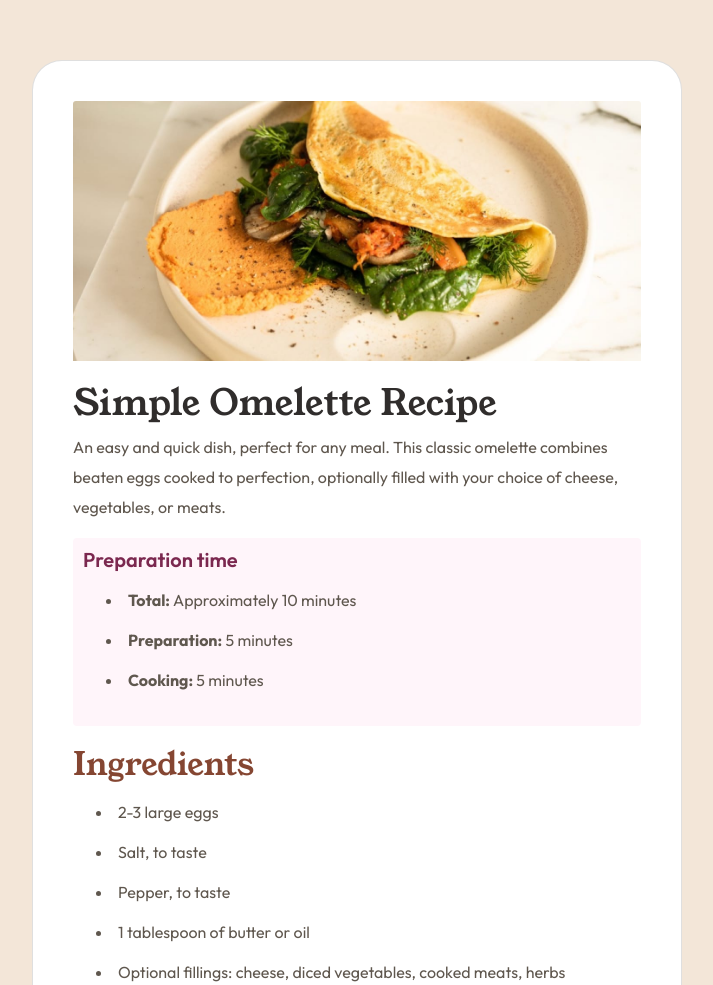
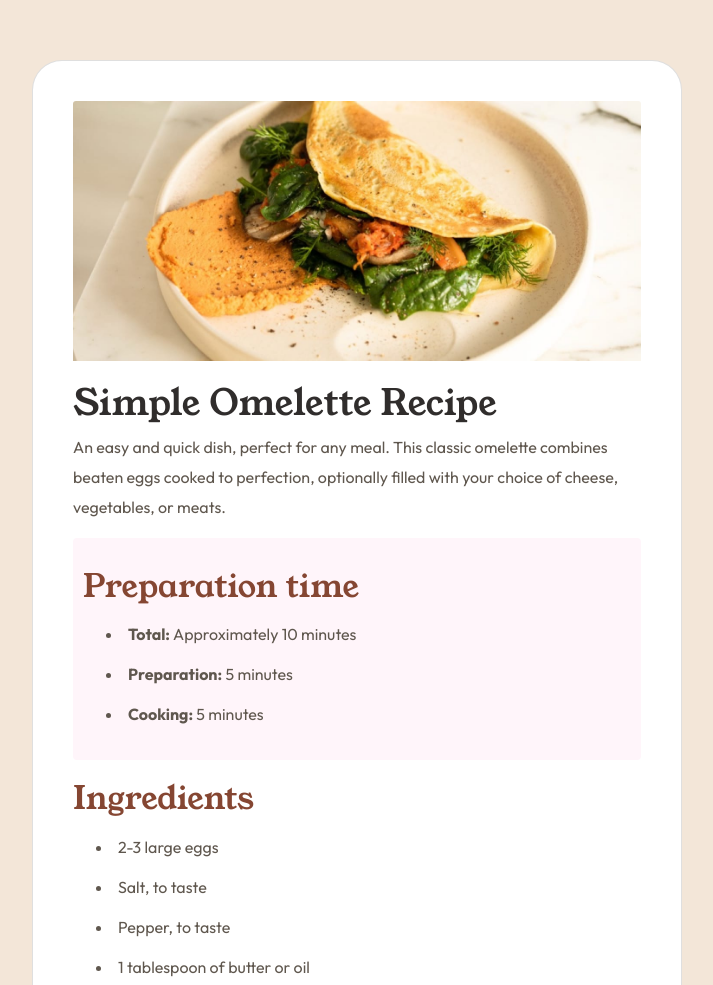
Before and after one commit to Dovakin02/Omelette-Recipe, a plain HTML site: page index.html in a window 1280 px wide. Shown: the part 115-1100 px from the top of the page, without its empty margins (283-996 px from the left). Drawn offline with nearby package versions, Linux system fonts and the light colour scheme.

Commit message:
Update index.html

```diff
--- a/index.html
+++ b/index.html
@@ -36,7 +36,7 @@
   to perfection, optionally filled with your choice of cheese, vegetables, or meats.</p>
 
   <div class="prep-card card">
-    <h5>Preparation time</h5>
+    <h2>Preparation time</h2>
 <ul class="prep-list">
   <li><b>Total: </b> Approximately 10 minutes</li>
   <li><b>Preparation:</b>   5 minutes</li>
```
